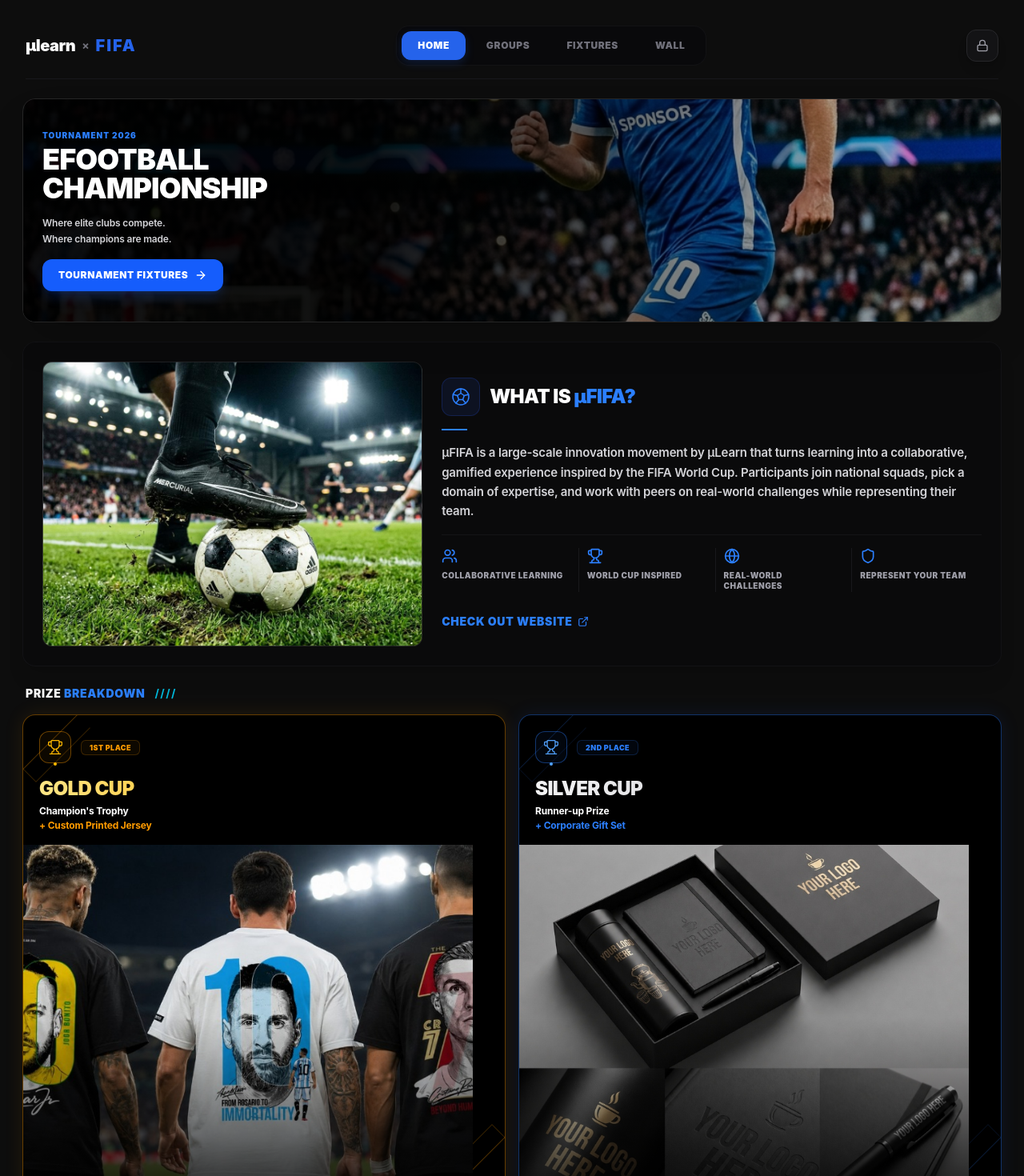
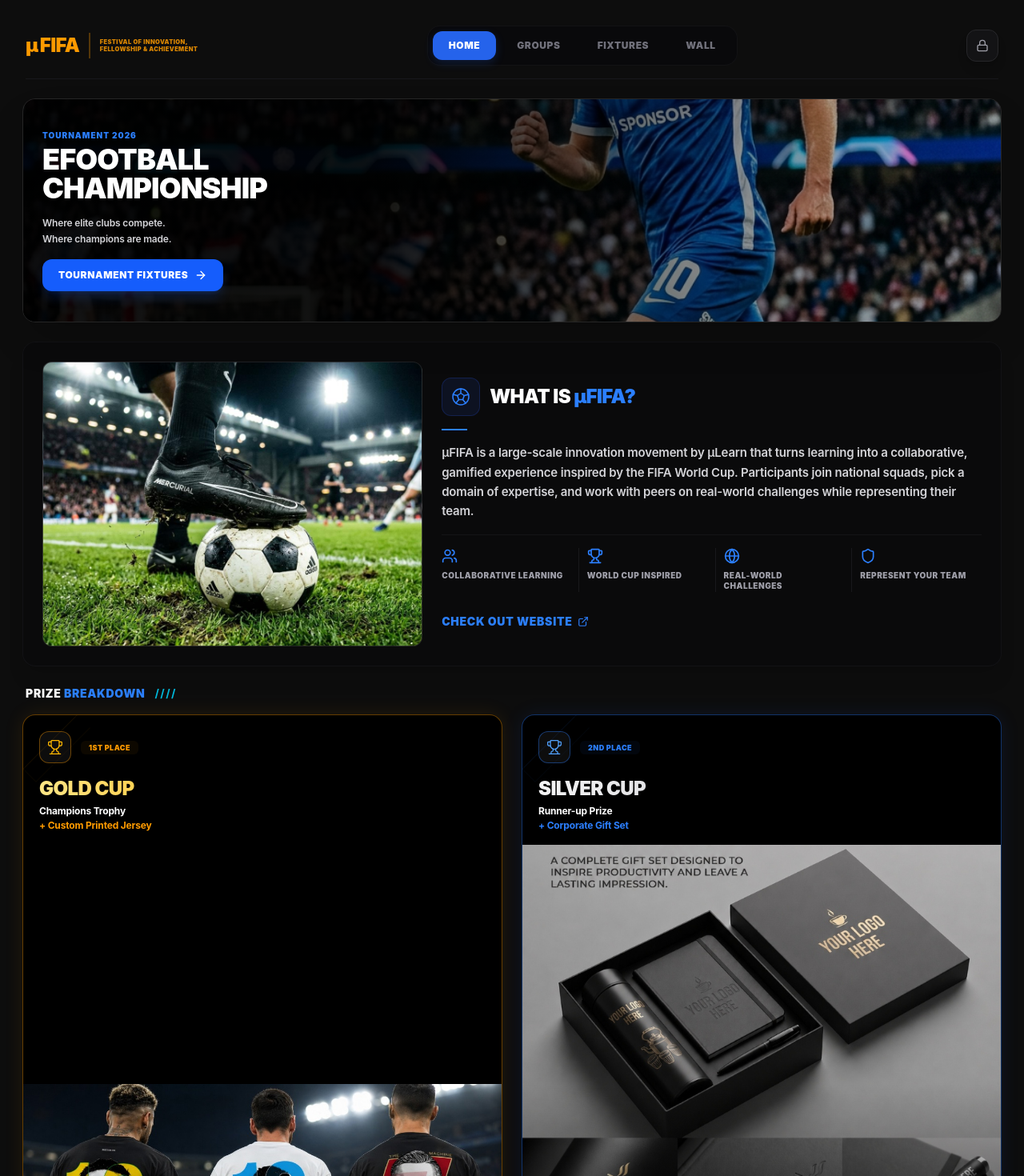
Before and after one commit to hashirkonnola2006-design/mufifa-pes, a React (Vite) app: page / in a window 1280 px wide. Shown: the top 1470 px of the page at 80% size. Built offline with nearby package versions, Linux system fonts and the light colour scheme; no server answers.

Commit message:
Update logo design to horizontal divider layout and make prize breakdown dynamic with Gold and Silver Cups

```diff
--- a/index.html
+++ b/index.html
@@ -4,7 +4,7 @@
     <meta charset="UTF-8" />
     <link rel="icon" type="image/svg+xml" href="/favicon.svg" />
     <meta name="viewport" content="width=device-width, initial-scale=1.0" />
-    <title>pes</title>
+    <title>μFIFA</title>
   </head>
   <body>
     <div id="root"></div>
--- a/src/App.jsx
+++ b/src/App.jsx
@@ -55,11 +55,17 @@
         {/* Desktop Top Header Navigation Bar */}
         {!isAdminView && (
           <header className="hidden md:flex items-center justify-between py-4 border-b border-zinc-900 mb-6 select-none">
-            {/* Left: Collab brand */}
-            <div onClick={() => setActiveTab('home')} className="flex items-center gap-2 cursor-pointer select-none">
-              <span className="text-xl font-black text-white lowercase tracking-tight">μlearn</span>
-              <span className="text-sm font-bold text-zinc-500">×</span>
-              <span className="text-xl font-black text-[#2563eb] uppercase tracking-widest">FIFA</span>
+            {/* Left: μFIFA brand logo */}
+            <div onClick={() => setActiveTab('home')} className="flex items-center gap-3 cursor-pointer select-none group">
+              <div className="flex items-center gap-0.5">
+                <span className="text-2xl font-black text-amber-500 leading-none">μ</span>
+                <span className="text-2xl font-black text-amber-500 tracking-tight leading-none">FIFA</span>
+              </div>
+              <div className="w-[1.5px] h-8 bg-amber-500/30" />
+              <div className="flex flex-col text-[7.5px] font-black uppercase text-amber-500/85 tracking-wider leading-tight text-left">
+                <span>Festival of Innovation,</span>
+                <span>Fellowship & Achievement</span>
+              </div>
             </div>
 
             {/* Center: Tabs */}
--- a/src/components/Home.jsx
+++ b/src/components/Home.jsx
@@ -1,6 +1,59 @@
 import React, { useState, useEffect } from 'react';
 import { Users, Layout, Crown, Lock, ArrowRight, ExternalLink, Trophy, Globe, Shield } from 'lucide-react';
-import { getGroups, getLeaderboard } from '../lib/api';
+import { getGroups, getLeaderboard, getPrizePool } from '../lib/api';
+
+const PRIZE_CONFIGS = {
+  'Gold Cup': {
+    borderColor: 'border-amber-500/40 hover:border-amber-500/60 focus-within:border-amber-500/60',
+    shadowColor: 'shadow-[0_0_25px_rgba(245,158,11,0.1)] hover:shadow-[0_0_30px_rgba(245,158,11,0.2)]',
+    textGradient: 'from-amber-200 via-amber-400 to-yellow-600',
+    iconColor: 'text-amber-400',
+    badgeColor: 'text-amber-500 border-amber-500/20 bg-amber-500/5',
+    imgSrc: '/gold_jersey_pack.jpg',
+    bulletColor: 'text-amber-500',
+    imgAspect: 'aspect-[2]'
+  },
+  'Silver Cup': {
+    borderColor: 'border-blue-500/40 hover:border-blue-500/60 focus-within:border-blue-500/60',
+    shadowColor: 'shadow-[0_0_25px_rgba(37,99,235,0.1)] hover:shadow-[0_0_30px_rgba(37,99,235,0.2)]',
+    textGradient: 'from-zinc-100 via-zinc-300 to-zinc-500',
+    iconColor: 'text-blue-400',
+    badgeColor: 'text-blue-500 border-blue-500/20 bg-blue-500/5',
+    imgSrc: '/silver_jersey_pack.jpg',
+    bulletColor: 'text-blue-500',
+    imgAspect: 'aspect-square'
+  },
+  'Bronze Cup': {
+    borderColor: 'border-orange-500/40 hover:border-orange-500/60 focus-within:border-orange-500/60',
+    shadowColor: 'shadow-[0_0_25px_rgba(249,115,22,0.1)] hover:shadow-[0_0_30px_rgba(249,115,22,0.2)]',
+    textGradient: 'from-orange-200 via-orange-400 to-amber-700',
+    iconColor: 'text-orange-400',
+    badgeColor: 'text-orange-500 border-orange-500/20 bg-orange-500/5',
+    imgSrc: '/cyber_trophy.png',
+    bulletColor: 'text-orange-500',
+    imgAspect: 'aspect-square'
+  }
+};
+
+const DEFAULT_CONFIG = {
+  borderColor: 'border-zinc-500/40',
+  shadowColor: 'shadow-[0_0_25px_rgba(150,150,150,0.1)]',
+  textGradient: 'from-zinc-200 via-zinc-400 to-zinc-600',
+  iconColor: 'text-zinc-400',
+  badgeColor: 'text-zinc-500 border-zinc-500/20 bg-zinc-500/5',
+  imgSrc: '/cyber_trophy.png',
+  bulletColor: 'text-zinc-500',
+  imgAspect: 'aspect-square'
+};
+
+const fallbackPrizeData = {
+  total: '₹50,000',
+  breakdown: [
+    { rank: '1st Place', amount: '₹25,000', badge: 'Gold Cup', description: "Champions Trophy + Custom Printed Jersey" },
+    { rank: '2nd Place', amount: '₹15,000', badge: 'Silver Cup', description: "Runner-up Prize + Corporate Gift Set" },
+    { rank: '3rd Place', amount: '₹10,000', badge: 'Bronze Cup', description: 'Play-off Bronze Medals' },
+  ]
+};
 
 export default function Home({ setActiveTab }) {
   const [stats, setStats] = useState({
@@ -8,10 +61,11 @@
     groups: 8,
     students: 40
   });
+  const [prizeData, setPrizeData] = useState(null);
 
   useEffect(() => {
-    Promise.all([getGroups(), getLeaderboard()])
-      .then(([groupsData, leaderboardData]) => {
+    Promise.all([getGroups(), getLeaderboard(), getPrizePool()])
+      .then(([groupsData, leaderboardData, prizePoolData]) => {
         const teamsCount = Array.isArray(groupsData)
           ? groupsData.reduce((acc, g) => acc + (g.teams?.length || 0), 0)
           : 40;
@@ -23,6 +77,8 @@
           groups: groupsCount > 0 ? groupsCount : 8,
           students: studentsCount > 0 ? studentsCount : 40
         });
+
+        setPrizeData(prizePoolData);
       })
       .catch((err) => {
         console.error('Failed to load dynamic stats:', err);
@@ -34,11 +90,17 @@
 
       {/* ── 1. TOP BAR ── */}
       <div className="relative flex md:hidden justify-center items-center py-2 px-1">
-        {/* mulearn x FIFA Collab Badge (Centered and Enlarged) */}
+        {/* μFIFA brand logo */}
         <div className="flex items-center gap-2 select-none">
-          <span className="text-lg sm:text-xl font-black text-white lowercase tracking-tight">μlearn</span>
-          <span className="text-sm font-bold text-zinc-500">×</span>
-          <span className="text-lg sm:text-xl font-black text-blue-500 uppercase tracking-widest">FIFA</span>
+          <div className="flex items-center gap-0.5">
+            <span className="text-xl font-black text-amber-500 leading-none">μ</span>
+            <span className="text-xl font-black text-amber-500 tracking-tight leading-none">FIFA</span>
+          </div>
+          <div className="w-[1px] h-6 bg-amber-500/30" />
+          <div className="flex flex-col text-[6.5px] font-black uppercase text-amber-500/85 tracking-wider leading-tight text-left">
+            <span>Festival of Innovation,</span>
+            <span>Fellowship & Achievement</span>
+          </div>
         </div>
 
         {/* Admin Login Button (Absolute Right) */}
@@ -183,82 +245,53 @@
           <span className="text-cyan-500 font-bold text-sm tracking-widest ml-1">////</span>
         </div>
 
-        <div className="grid grid-cols-2 gap-4">
-          {/* 1st Place */}
-          <div className="relative rounded-2xl bg-black border border-amber-500/40 p-5 flex flex-col justify-between shadow-[0_0_25px_rgba(245,158,11,0.1)] hover:scale-[1.01] transition-all duration-300 overflow-hidden">
+        <div className="grid grid-cols-1 md:grid-cols-2 gap-6">
+          {(prizeData?.breakdown || fallbackPrizeData.breakdown).slice(0, 2).map((prize, idx) => {
+            const config = PRIZE_CONFIGS[prize.badge] || DEFAULT_CONFIG;
+            const descParts = (prize.description || '').split('+');
+            const primaryDesc = descParts[0]?.trim();
+            const secondaryDesc = descParts[1] ? `+ ${descParts[1].trim()}` : '';
+
+            return (
+              <div
+                key={prize.badge || idx}
+                className={`relative rounded-2xl bg-black border ${config.borderColor} p-5 flex flex-col justify-between ${config.shadowColor} hover:scale-[1.01] transition-all duration-300 overflow-hidden`}
+              >
                 {/* Diagonal accent lines */}
-            <div className="absolute -top-12 -left-12 w-24 h-24 border-r border-b border-amber-500/30 rotate-45 pointer-events-none" />
-            <div className="absolute -top-8 -left-8 w-24 h-24 border-r border-b border-amber-500/20 rotate-45 pointer-events-none" />
-            <div className="absolute -bottom-12 -right-12 w-24 h-24 border-t border-l border-amber-500/30 rotate-45 pointer-events-none" />
-            <div className="absolute -bottom-8 -right-8 w-24 h-24 border-t border-l border-amber-500/20 rotate-45 pointer-events-none" />
+                <div className={`absolute -top-12 -left-12 w-24 h-24 border-r border-b ${config.borderColor.split(' ')[0]} rotate-45 pointer-events-none opacity-20`} />
+                <div className={`absolute -top-8 -left-8 w-24 h-24 border-r border-b ${config.borderColor.split(' ')[0]} rotate-45 pointer-events-none opacity-10`} />
+                <div className={`absolute -bottom-12 -right-12 w-24 h-24 border-t border-l ${config.borderColor.split(' ')[0]} rotate-45 pointer-events-none opacity-20`} />
+                <div className={`absolute -bottom-8 -right-8 w-24 h-24 border-t border-l ${config.borderColor.split(' ')[0]} rotate-45 pointer-events-none opacity-10`} />
 
                 <div className="space-y-4 text-left z-10">
                   <div className="flex items-center gap-3">
-                {/* Gold Trophy Badge */}
-                <div className="w-10 h-10 border border-amber-500/40 bg-amber-500/5 rounded-xl flex items-center justify-center text-amber-500 relative shrink-0">
-                  <Trophy className="w-5 h-5 stroke-[1.5] text-amber-400" />
-                  <div className="absolute -bottom-1 left-1/2 -translate-x-1/2 w-1 h-1 bg-amber-400 rounded-full" />
+                    <div className={`w-10 h-10 border ${config.borderColor.split(' ')[0]} bg-white/5 rounded-xl flex items-center justify-center ${config.iconColor} relative shrink-0`}>
+                      <Trophy className="w-5 h-5 stroke-[1.5]" />
+                      <div className={`absolute -bottom-1 left-1/2 -translate-x-1/2 w-1 h-1 ${config.iconColor.replace('text-', 'bg-')} rounded-full`} />
                     </div>
-                <span className="inline-block text-[9px] font-black uppercase tracking-wider text-amber-500 border border-amber-500/20 bg-amber-500/5 px-2.5 py-0.5 rounded-md">
-                  1ST PLACE
+                    <span className={`inline-block text-[9px] font-black uppercase tracking-wider ${config.badgeColor} px-2.5 py-0.5 rounded-md`}>
+                      {prize.rank}
                     </span>
                   </div>
 
                   <div className="space-y-1">
-                <h3 className="text-xl sm:text-2xl font-black uppercase tracking-tight bg-gradient-to-r from-amber-200 via-amber-400 to-yellow-600 bg-clip-text text-transparent">
-                  GOLD CUP
+                    <h3 className={`text-xl sm:text-2xl font-black uppercase tracking-tight bg-gradient-to-r ${config.textGradient} bg-clip-text text-transparent`}>
+                      {prize.badge}
                     </h3>
                     <div className="space-y-0.5 text-[10px] sm:text-xs">
-                  <p className="text-white font-bold">Champion's Trophy</p>
-                  <p className="text-amber-500 font-bold">+ Custom Printed Jersey</p>
+                      {primaryDesc && <p className="text-white font-bold">{primaryDesc}</p>}
+                      {secondaryDesc && <p className={`${config.bulletColor} font-bold`}>{secondaryDesc}</p>}
                     </div>
                   </div>
                 </div>
 
-            <div className="-mx-5 -mb-5 mt-4 overflow-hidden relative z-0 aspect-[1.3] w-full">
-              <img src="/gold_jersey_pack.jpg" alt="Gold Cup Prizes" className="w-full h-full object-cover object-center" />
-              {/* Black fade overlay at the bottom */}
+                <div className={`-mx-5 -mb-5 mt-4 overflow-hidden relative z-0 w-[calc(100%+2.5rem)] ${config.imgAspect}`}>
+                  <img src={config.imgSrc} alt={prize.badge} className="w-full h-full object-cover object-center" />
                   <div className="absolute inset-0 bg-gradient-to-t from-black via-transparent to-transparent opacity-80" />
                 </div>
               </div>
-
-          {/* 2nd Place */}
-          <div className="relative rounded-2xl bg-black border border-blue-500/40 p-5 flex flex-col justify-between shadow-[0_0_25px_rgba(37,99,235,0.1)] hover:scale-[1.01] transition-all duration-300 overflow-hidden">
-            {/* Diagonal accent lines */}
-            <div className="absolute -top-12 -left-12 w-24 h-24 border-r border-b border-blue-500/20 rotate-45 pointer-events-none" />
-            <div className="absolute -top-8 -left-8 w-24 h-24 border-r border-b border-blue-500/10 rotate-45 pointer-events-none" />
-            <div className="absolute -bottom-12 -right-12 w-24 h-24 border-t border-l border-blue-500/20 rotate-45 pointer-events-none" />
-            <div className="absolute -bottom-8 -right-8 w-24 h-24 border-t border-l border-blue-500/10 rotate-45 pointer-events-none" />
-
-            <div className="space-y-4 text-left z-10">
-              <div className="flex items-center gap-3">
-                {/* Blue Trophy Badge */}
-                <div className="w-10 h-10 border border-blue-500/40 bg-blue-500/5 rounded-xl flex items-center justify-center text-blue-500 relative shrink-0">
-                  <Trophy className="w-5 h-5 stroke-[1.5] text-blue-400" />
-                  <div className="absolute -bottom-1 left-1/2 -translate-x-1/2 w-1 h-1 bg-blue-400 rounded-full" />
-                </div>
-                <span className="inline-block text-[9px] font-black uppercase tracking-wider text-blue-500 border border-blue-500/20 bg-blue-500/5 px-2.5 py-0.5 rounded-md">
-                  2ND PLACE
-                </span>
-              </div>
-
-              <div className="space-y-1">
-                <h3 className="text-xl sm:text-2xl font-black uppercase tracking-tight bg-gradient-to-r from-zinc-100 via-zinc-300 to-zinc-500 bg-clip-text text-transparent">
-                  SILVER CUP
-                </h3>
-                <div className="space-y-0.5 text-[10px] sm:text-xs">
-                  <p className="text-white font-bold">Runner-up Prize</p>
-                  <p className="text-blue-500 font-bold">+ Corporate Gift Set</p>
-                </div>
-              </div>
-            </div>
-
-            <div className="-mx-5 -mb-5 mt-4 overflow-hidden relative z-0 aspect-[1.3] w-full">
-              <img src="/silver_jersey_pack.jpg" alt="Silver Cup Prizes" className="w-full h-full object-cover object-center" />
-              {/* Black fade overlay at the bottom */}
-              <div className="absolute inset-0 bg-gradient-to-t from-black via-transparent to-transparent opacity-80" />
-            </div>
-          </div>
+            );
+          })}
         </div>
       </div>
 
```
Lines whose indentation alone changed are shown as unchanged.
